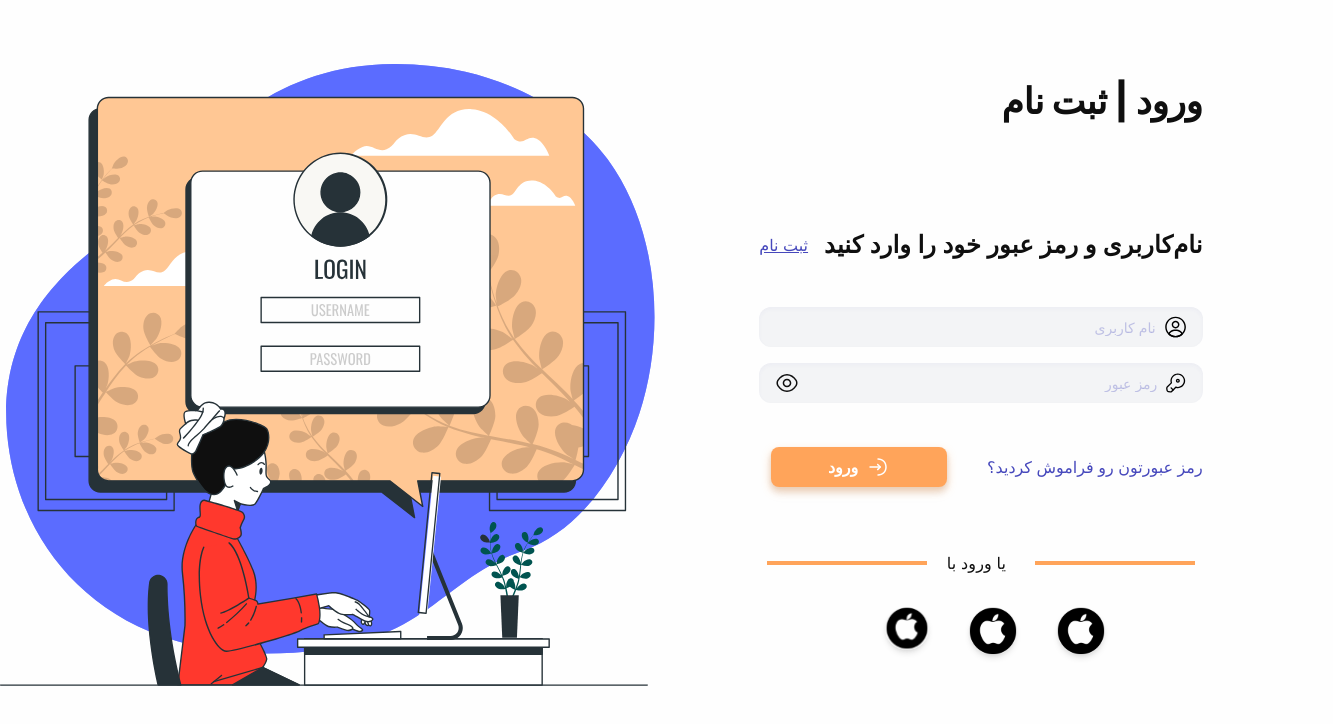
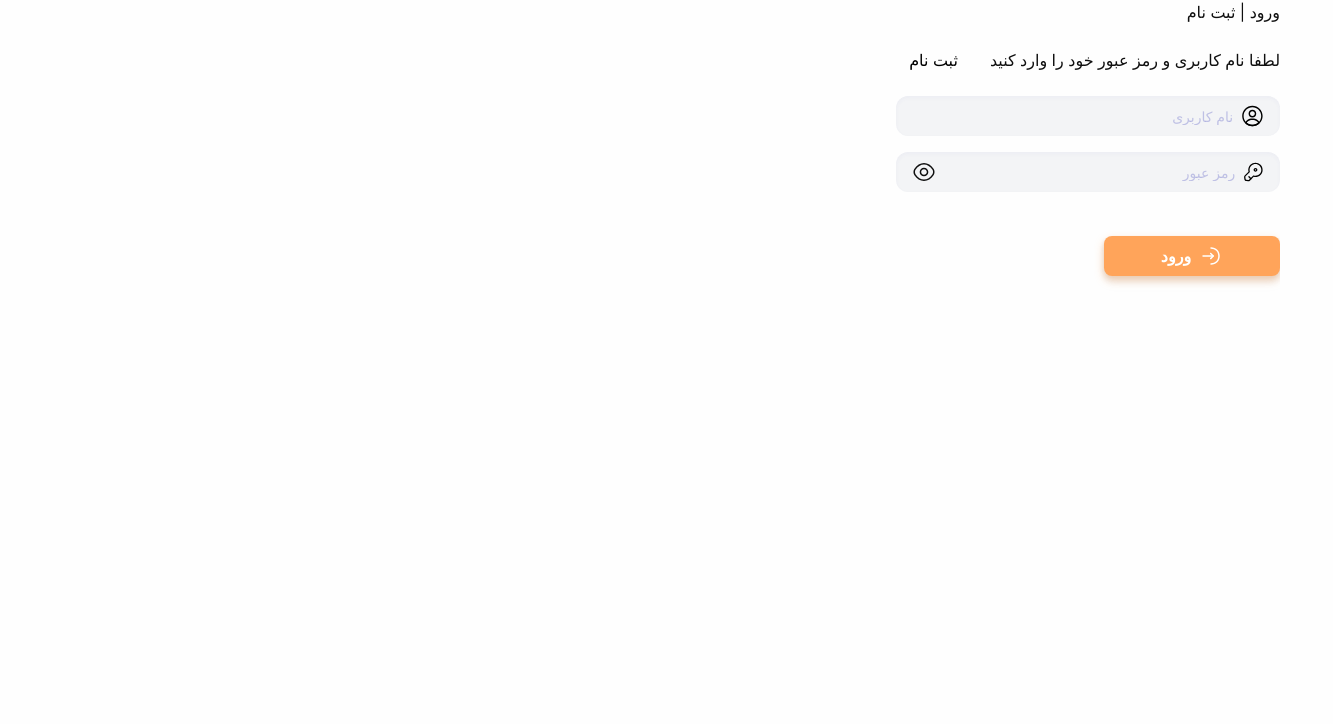
Before and after one commit to zahrabakhshandeh/Healthcare-Monitoring-Diet, a Next.js app: page /register/login in a window 1280 px wide. Shown: the top 724 px of the page, 1333 px wide, since content can reach past the window. Built offline with nearby package versions, Linux system fonts and the light colour scheme.

Commit message:
Add skeleton for LoginBox component move Formlogin to Components Dirctory. import and change FormLogin for using it in LoginBox.

```diff
--- a/src/app/register/login/page.tsx
+++ b/src/app/register/login/page.tsx
@@ -4,10 +4,17 @@ import Link from "next/link";
 import { Box, Grid, Typography } from "@mui/material";
 import LoginByButton from "@/components/LoginOptiontsButton";
 import FormLogin from "./formLogin";
+import LoginBox from "@/components/LoginBox"
 
 export default function Login() {
   return (
-    <section>
+    <LoginBox/>
+  );
+}
+
+
+
+{/* <section>
 <Grid
   sx={{ display: "flex", justifyContent: "center", padding:'4rem' }}
   container
@@ -88,6 +95,4 @@ export default function Login() {
     <LoginArt />
   </Grid>
 </Grid>
-    </section>
-  );
-}
+</section> */}
--- a/src/app/register/login/formLogin/index.tsx
+++ b/src/components/FormLogin/index.tsx
@@ -72,9 +72,6 @@ const FormLogin = () => {
         />
 
         <div className="flex flex-row gap-10 pt-7 items-center">
-          <Link href="/" className="text-[var(--primary-blue)]">
-            رمز عبورتون رو فراموش کردید؟
-          </Link>
           <MainButton
             iconSrc={LoginIcon}
             className="w-44 font-bold"
--- a/src/components/LoginBox/index.tsx
+++ b/src/components/LoginBox/index.tsx
@@ -1,13 +1,17 @@
-"use client";
+import React from 'react'
 import Link from "next/link";
+import FormLogin from "@/components/FormLogin";
 
 const LoginBox = () => {
     return(
-        <section>
+        <div className='flex flex-col gap-6 w-96'>
             <h3>ورود | ثبت نام</h3>
-            <div></div>
+            <div className="flex gap-8">
+                <span>لطفا نام کاربری و رمز عبور خود را وارد کنید</span>
+                <Link href="/"> ثبت نام </Link>
+            </div>
             <FormLogin />
-        </section>
+        </div>
     )
 };
 export default LoginBox;
```
Also changed, not shown: 1 other file (tests, documents, lock files or other folders). Lines whose indentation alone changed are shown as unchanged.
